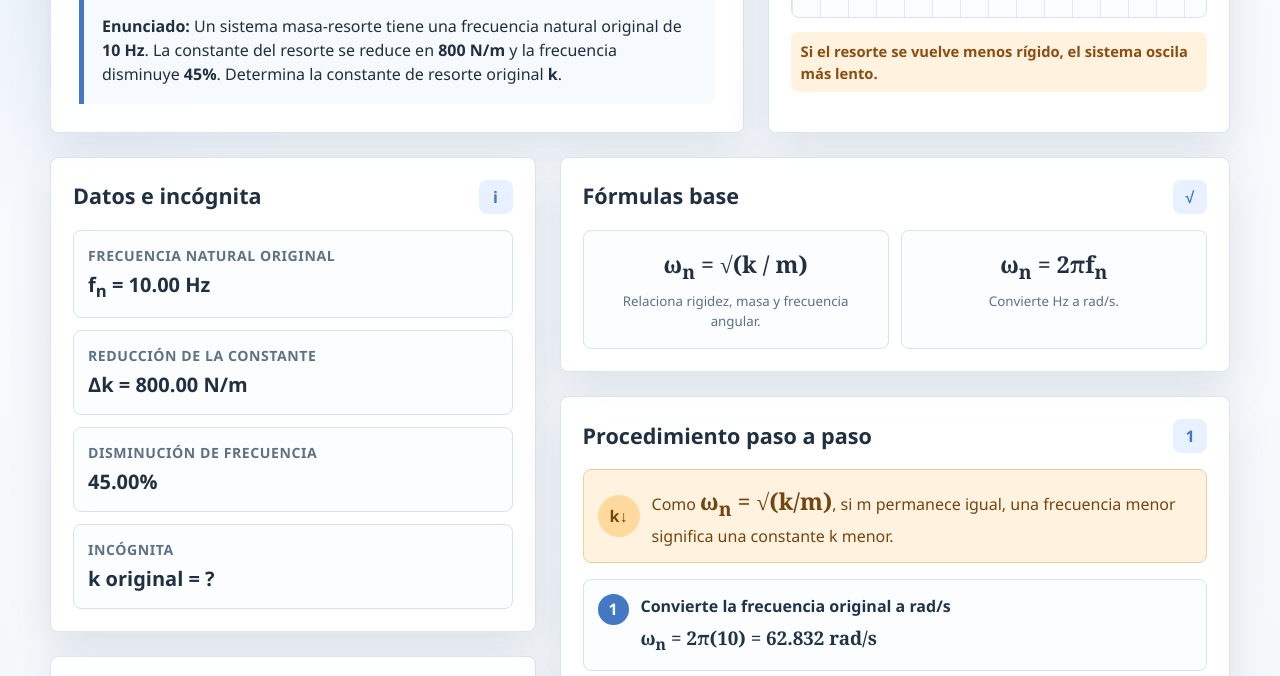
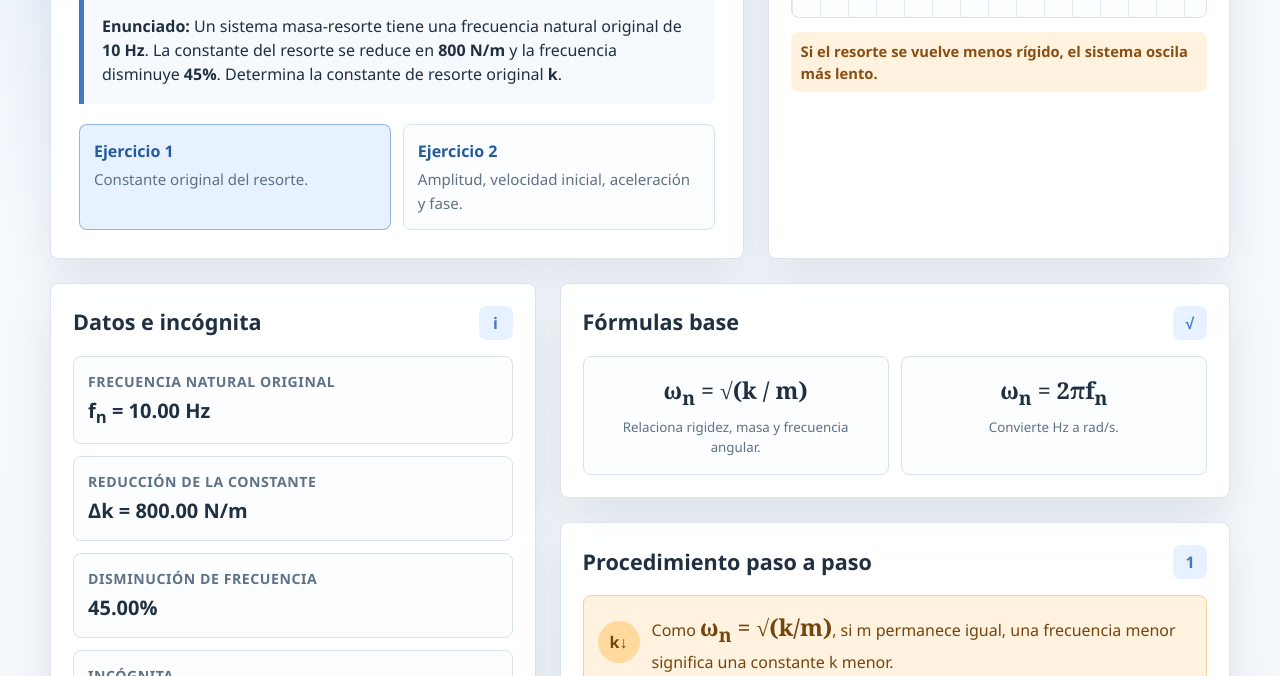
Before and after one commit to bernarfs/masa-resorte-interactivo, a plain HTML site: page index.html in a window 1280 px wide. Shown: the part 308-984 px from the top of the page. Drawn offline with Linux system fonts and the light colour scheme.

Commit message:
index.html
Agregar navegación entre ejercicios

```diff
--- a/index.html
+++ b/index.html
@@ -155,6 +155,8 @@
     .spring-wrap {
       width: min(320px, 72vw);
       transform: translateX(16px);
+      transform-origin: left center;
+      animation: springPulse 1.55s ease-in-out infinite;
     }
 
     .mass {
@@ -171,6 +173,7 @@
       color: #51340c;
       font-weight: 800;
       box-shadow: 0 12px 22px rgba(181, 109, 30, 0.22);
+      animation: massPulse 1.55s ease-in-out infinite;
     }
 
     .floor {
@@ -221,6 +224,48 @@
       color: #8a4e12;
       font-size: 0.92rem;
       font-weight: 700;
+    }
+
+    .exercise-nav {
+      display: grid;
+      grid-template-columns: repeat(2, minmax(0, 1fr));
+      gap: 12px;
+      margin-top: 20px;
+    }
+
+    .exercise-link {
+      display: block;
+      padding: 14px;
+      border: 1px solid var(--line);
+      border-radius: var(--radius);
+      background: #fbfdff;
+      color: var(--ink);
+      text-decoration: none;
+      transition: transform 160ms ease, border-color 160ms ease, box-shadow 160ms ease;
+    }
+
+    .exercise-link:hover,
+    .exercise-link:focus {
+      border-color: rgba(66, 120, 196, 0.55);
+      box-shadow: 0 10px 22px rgba(41, 68, 96, 0.12);
+      transform: translateY(-2px);
+      outline: none;
+    }
+
+    .exercise-link.current {
+      background: var(--blue-soft);
+      border-color: rgba(66, 120, 196, 0.5);
+    }
+
+    .exercise-link strong {
+      display: block;
+      margin-bottom: 4px;
+      color: #235b9d;
+    }
+
+    .exercise-link span {
+      color: var(--muted);
+      font-size: 0.94rem;
     }
 
     .layout {
@@ -486,10 +531,40 @@
       stroke-linecap: round;
     }
 
+    @keyframes springPulse {
+      0%,
+      100% {
+        transform: translateX(10px) scaleX(0.94);
+      }
+
+      50% {
+        transform: translateX(25px) scaleX(1.06);
+      }
+    }
+
+    @keyframes massPulse {
+      0%,
+      100% {
+        transform: translateX(-18px);
+      }
+
+      50% {
+        transform: translateX(18px);
+      }
+    }
+
+    @media (prefers-reduced-motion: reduce) {
+      .spring-wrap,
+      .mass {
+        animation: none;
+      }
+    }
+
     @media (max-width: 900px) {
       .hero,
       .layout,
-      .formula-grid {
+      .formula-grid,
+      .exercise-nav {
         grid-template-columns: 1fr;
       }
 
@@ -548,6 +623,16 @@
           y la frecuencia disminuye <strong>45%</strong>. Determina la constante de resorte original
           <strong>k</strong>.
         </div>
+        <nav class="exercise-nav" aria-label="Navegación de ejercicios">
+          <a class="exercise-link current" href="index.html" aria-current="page">
+            <strong>Ejercicio 1</strong>
+            <span>Constante original del resorte.</span>
+          </a>
+          <a class="exercise-link" href="ejercicio2.html">
+            <strong>Ejercicio 2</strong>
+            <span>Amplitud, velocidad inicial, aceleración y fase.</span>
+          </a>
+        </nav>
       </div>
 
       <aside class="simulation-panel" aria-label="Ilustración de sistema masa-resorte">
```
